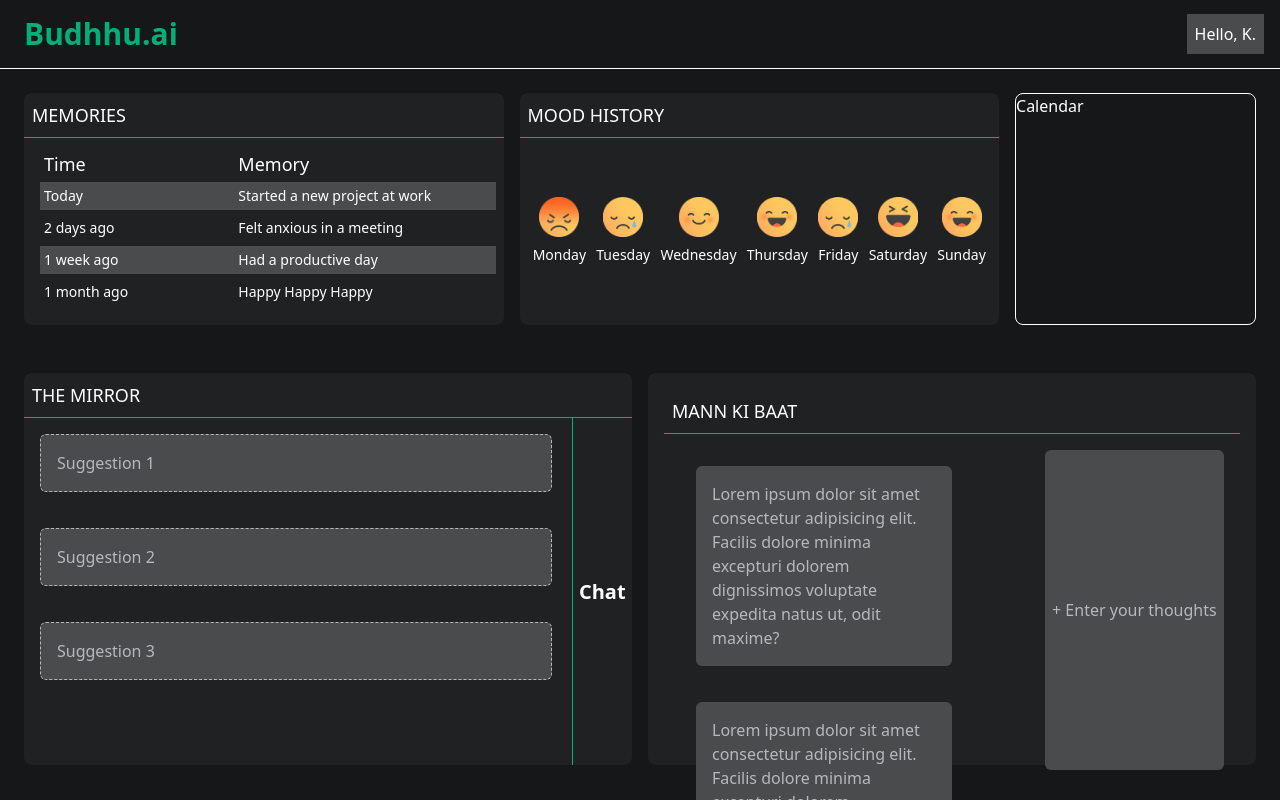
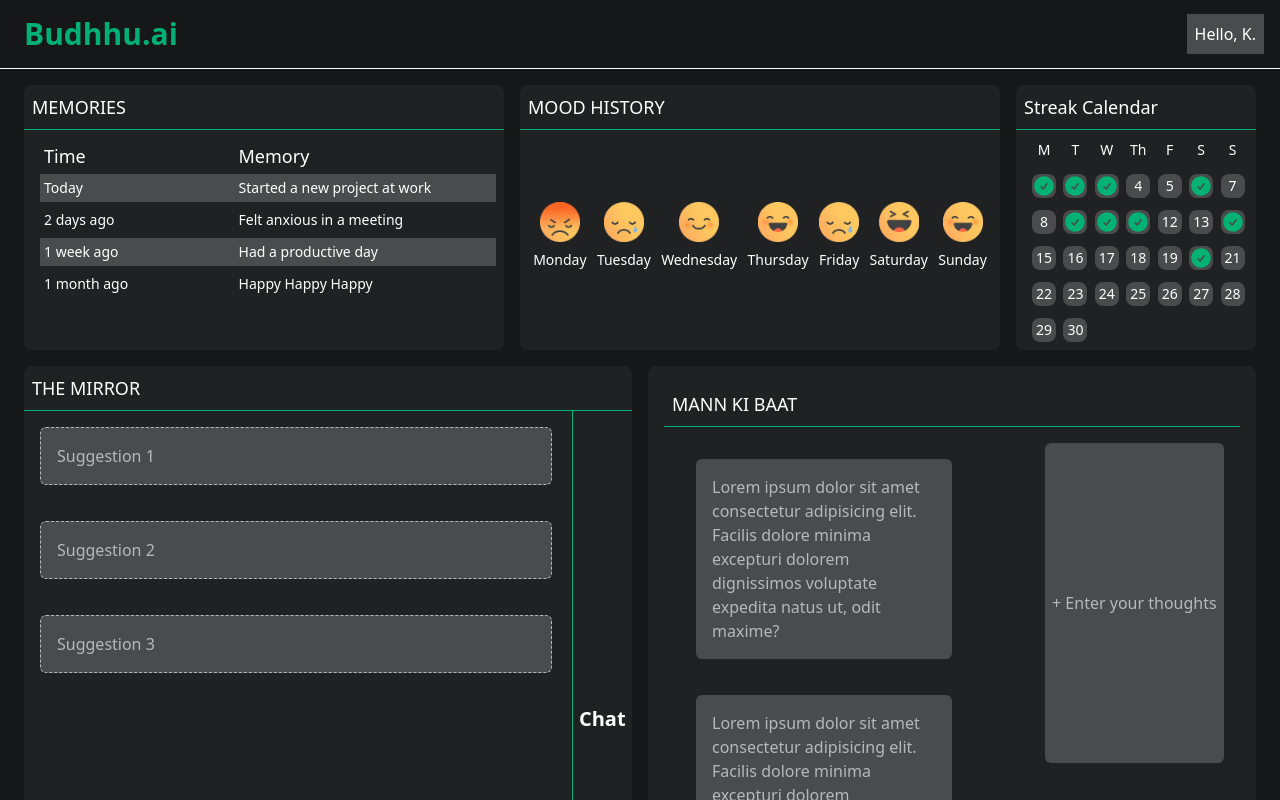
Before and after one commit to raghav-khanna/buddhu.ai, a React (Vite) app: page /home in a window 1280 px wide. Shown: the top 800 px of the page. Built offline with nearby package versions, Linux system fonts and the light colour scheme.

Commit message:
Add calendar and navigation

```diff
--- a/package.json
+++ b/package.json
@@ -10,6 +10,7 @@
     "preview": "vite preview"
   },
   "dependencies": {
+    "@heroicons/react": "^2.2.0",
     "@tailwindcss/vite": "^4.1.3",
     "react": "^19.0.0",
     "react-dom": "^19.0.0",
--- /dev/null
+++ b/src/components/Calendar.tsx
@@ -0,0 +1,56 @@
+import { CheckCircleIcon } from '@heroicons/react/24/solid';
+import { useState } from 'react';
+
+type CalendarDay = {
+  date: number;
+  isCompleted: boolean;
+};
+
+const days = ['M', 'T', 'W', 'Th', 'F', 'S', 'S'];
+
+function generateMonthDays(): CalendarDay[] {
+  const today = new Date();
+  const year = today.getFullYear();
+  const month = today.getMonth(); // 0-indexed
+  const daysInMonth = new Date(year, month + 1, 0).getDate();
+
+  // Dummy completed streaks for demonstration
+  const completedDays = [1, 2, 3, 6, 9, 10, 11, 14, 20];
+
+  return Array.from({ length: daysInMonth }, (_, i) => ({
+    date: i + 1,
+    isCompleted: completedDays.includes(i + 1)
+  }));
+}
+
+const CalendarStreakWidget = () => {
+  const [monthDays] = useState(generateMonthDays());
+
+  return (
+    <div className="h-fit rounded-lg w-full bg-primary-hover text-text">
+      <h2 className="font-medium text-lg border-b-1 border-accessible-green p-2 rounded-t-lg">
+        Streak Calendar
+      </h2>
+      <div className="px-4 py-2 grid grid-cols-7 gap-3">
+        {days.map((day) => (
+          <div className="flex justify-center items-center h-6 w-6 text-text text-sm font-thin">
+            {day}
+          </div>
+        ))}
+        {monthDays.map((day) => (
+          <div
+            key={day.date}
+            className="flex justify-center items-center h-6 w-6 rounded-lg bg-card-content text-text">
+            {day.isCompleted ? (
+              <CheckCircleIcon className="h-6 w-6 text-accessible-green" />
+            ) : (
+              <span className="text-sm">{day.date}</span>
+            )}
+          </div>
+        ))}
+      </div>
+    </div>
+  );
+};
+
+export default CalendarStreakWidget;
--- a/src/components/MirrorCard.tsx
+++ b/src/components/MirrorCard.tsx
@@ -1,3 +1,5 @@
+import { useNavigate } from 'react-router';
+
 function MirrorCard() {
   const suggestions = [
     {
@@ -14,6 +16,12 @@ function MirrorCard() {
     }
   ];
 
+  const navigate = useNavigate();
+
+  const handleNavigate = () => {
+    navigate('/theMirror');
+  };
+
   return (
     <div className="h-full rounded-lg w-full bg-primary-hover flex flex-col">
       <p className="font-medium text-lg border-b-1 border-accessible-green p-2 rounded-t-lg uppercase">
@@ -29,7 +37,9 @@ function MirrorCard() {
             );
           })}
         </div>
-        <div className="chatWrapper flex flex-grow border-l border-l-accessible-green hover:bg-accessible-green text-text w-1/10 justify-center h-full items-center object-cover rounded-br-lg text-xl font-bold">
+        <div
+          onClick={handleNavigate}
+          className="chatWrapper flex flex-grow border-l border-l-accessible-green hover:bg-accessible-green text-text w-1/10 justify-center h-full items-center object-cover rounded-br-lg text-xl font-bold">
           Chat
         </div>
       </div>
--- a/src/components/global/Header.tsx
+++ b/src/components/global/Header.tsx
@@ -1,11 +1,22 @@
+import { ArrowLeftIcon } from '@heroicons/react/24/solid';
+import { useNavigate } from 'react-router';
+
 interface headerProps {
   title?: string;
+  back?: string;
 }
 
-function Header({ title }: headerProps) {
+function Header({ title, back }: headerProps) {
+  const navigate = useNavigate();
+  const handleBack = () => {
+    if (back) navigate(back);
+  };
   return (
     <div className="border-b-1 flex justify-between items-center p-2">
-      <p className=" pl-4 py-2 font-bold text-3xl text-[#02B075]">{title || 'Budhhu.ai'}</p>
+      <div className="flex items-center  py-2">
+        {back && <ArrowLeftIcon className="ml-4 w-8 h-auto" onClick={handleBack} />}
+        <p className=" pl-4 font-bold text-3xl text-[#02B075]">{title || 'Budhhu.ai'}</p>
+      </div>
       <div className="bg-[#4A4B4D] p-2 mr-2 ">Hello, K.</div>
     </div>
   );
--- a/src/pages/Home/Home.tsx
+++ b/src/pages/Home/Home.tsx
@@ -3,24 +3,25 @@ import MemoriesPanel from '../../components/MemoriesPanel';
 import MoodHistoryPanel from '../../components/MoodHistoryPanel';
 import MirrorCard from '../../components/MirrorCard';
 import MannKiBaatCard from '../../components/MannKiBaatCard';
+import CalendarStreakWidget from '../../components/Calendar';
 
 function Home() {
   return (
     <div className="bg-primary text-text min-h-screen font-body">
       <Header />
-      <div className="h-screen flex flex-col">
-        <div className="w-screen flex justify-around gap-4 p-6 min-h-[35vh]">
+      <div className="h-full flex flex-col gap-1 pb-8">
+        <div className="w-screen flex justify-around gap-4 px-6 pt-4 min-h-fit">
           <div className="w-full rounded-lg hover:ring-1 hover:bg-primary-hover">
             <MemoriesPanel />
           </div>
           <div className="w-full rounded-lg hover:ring-1 hover:bg-primary-hover">
             <MoodHistoryPanel />
           </div>
-          <div className="w-[50%] border rounded-lg hover:ring-1 hover:bg-primary-hover">
-            Calendar
+          <div className="w-[50%] rounded-lg hover:ring-1 hover:bg-primary-hover">
+            <CalendarStreakWidget />
           </div>
         </div>
-        <div className="w-screen flex flex-cols justify-around gap-4 p-6 h-[55vh]">
+        <div className="w-screen flex flex-cols justify-around gap-4 px-6 pt-3 h-fit">
           <div className="w-full rounded-lg hover:ring-1 hover:bg-primary-hover">
             <MirrorCard />
           </div>
--- a/src/pages/TheMirror/TheMirror.tsx
+++ b/src/pages/TheMirror/TheMirror.tsx
@@ -101,7 +101,7 @@ const TheMirror = () => {
   return (
     <>
       <div className="flex flex-col h-screen bg-primary text-text">
-        <Header title={'The Mirror'} />
+        <Header title={'The Mirror'} back={'/home'} />
         {/* Chat Messages */}
         <div className="flex-1 overflow-y-auto px-4 py-6 space-y-4 mx-10">
           {messages.length ? (
```
Also changed, not shown: 1 other file (tests, documents, lock files or other folders).
